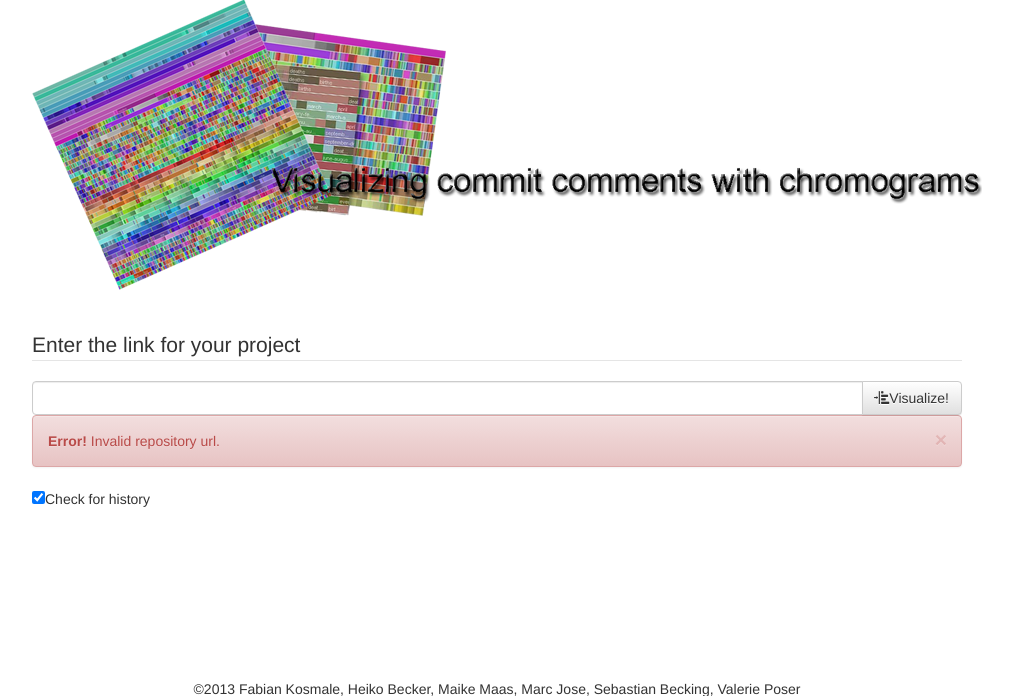
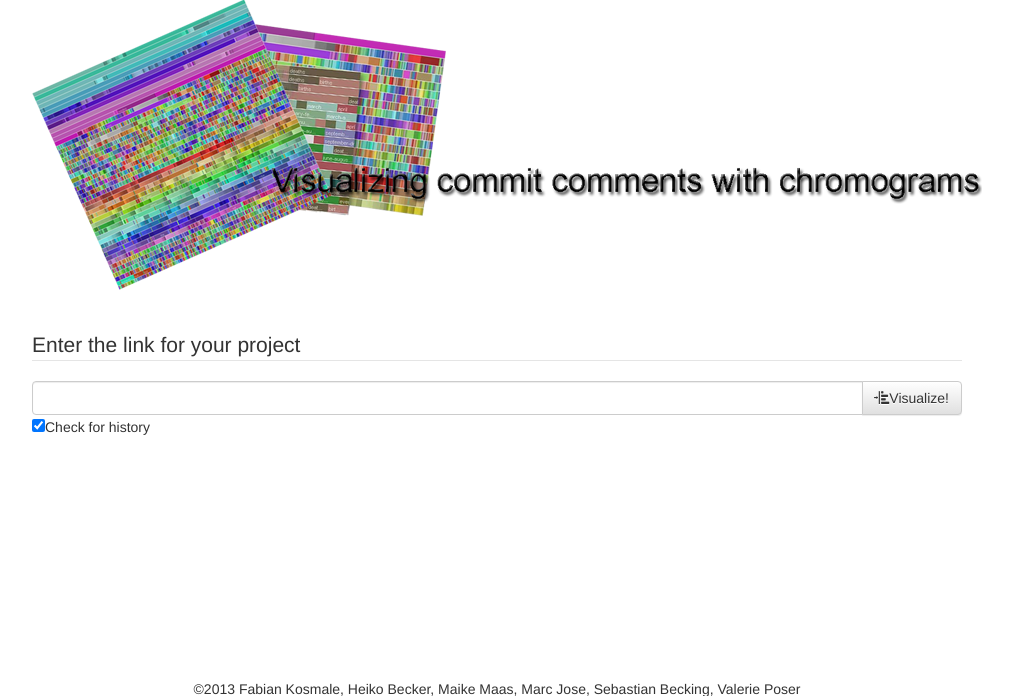
Before and after one commit to RepoGrams/RepoGrams, a PHP site: page /render.php in a window 1280 px wide. Shown: the part 132-828 px from the top of the page, without its empty margins (143-1156 px from the left). Run offline with PHP 8.4, Linux system fonts and the light colour scheme.

Commit message:
Finally fixed error output

```diff
--- a/render.php
+++ b/render.php
@@ -81,9 +81,7 @@
       				</span>
 			</div>
 <?php
-$error='';
-if (isset($error)){
-	$error=false;
+if (isset($_GET["error"])){
 ?>   			<div class="alert alert-danger alert-dismissable fade in">
   					<button type="button" class="close" data-dismiss="alert" aria-hidden="true">&times;</button>
   					<strong>Error!</strong> Invalid repository url.
```
